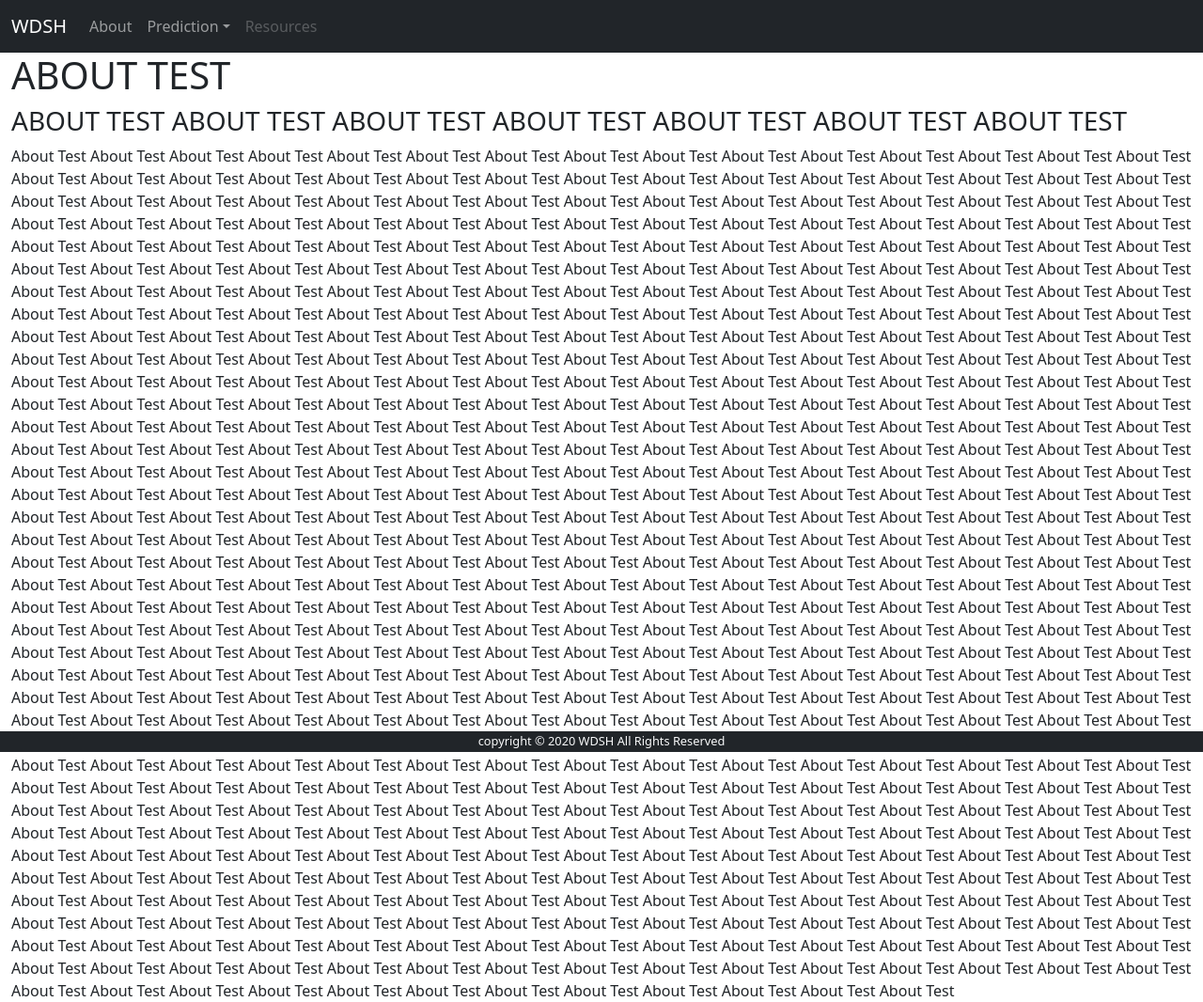
After one commit to Nougaga/hostingTest, a Django app: page /about in a window 1280 px wide. The commit adds this page. Shown: the whole page at 94% size. Run offline with Django 3.2, Linux system fonts and the light colour scheme; parts of the project's set-up code (start-up, migrations or seed data) failed here and were passed over.

Commit message:
CSS of 'base.html' : header, main, footer

```diff
--- a/hostingTest/urls.py
+++ b/hostingTest/urls.py
@@ -5,6 +5,7 @@ from . import views
 urlpatterns = [
     path('admin/', admin.site.urls),
 
-    path('', views.default_view),
+    path('', views.home, name='home'),
+    path('about', views.about, name='about'),
     path('pred/', include('pred.urls')),
 ]
--- a/hostingTest/views.py
+++ b/hostingTest/views.py
@@ -1,5 +1,8 @@
 from django.shortcuts import render
 
 
-def default_view(request):
+def home(request):
     return render(request, 'home.html')
+
+def about(request):
+    return render(request, 'about.html')
--- a/pred/templates/pred/index.html
+++ b/pred/templates/pred/index.html
@@ -1 +1,5 @@
 {% extends "base_pred.html" %}
+
+{% block content %}
+URLconf - pred:index - OK
+{% endblock content %}
--- /dev/null
+++ b/templates/about.html
@@ -0,0 +1,87 @@
+{% extends "base.html" %}
+{% block content %}
+<h1>ABOUT TEST</h1>
+<h3>ABOUT TEST ABOUT TEST ABOUT TEST ABOUT TEST ABOUT TEST ABOUT TEST ABOUT TEST </h3>
+About Test About Test About Test About Test About Test About Test About Test
+About Test About Test About Test About Test About Test About Test About Test
+About Test About Test About Test About Test About Test About Test About Test
+About Test About Test About Test About Test About Test About Test About Test
+About Test About Test About Test About Test About Test About Test About Test
+About Test About Test About Test About Test About Test About Test About Test
+About Test About Test About Test About Test About Test About Test About Test
+About Test About Test About Test About Test About Test About Test About Test
+About Test About Test About Test About Test About Test About Test About Test
+About Test About Test About Test About Test About Test About Test About Test
+About Test About Test About Test About Test About Test About Test About Test
+About Test About Test About Test About Test About Test About Test About Test
+About Test About Test About Test About Test About Test About Test About Test
+About Test About Test About Test About Test About Test About Test About Test
+About Test About Test About Test About Test About Test About Test About Test
+About Test About Test About Test About Test About Test About Test About Test
+About Test About Test About Test About Test About Test About Test About Test
+About Test About Test About Test About Test About Test About Test About Test
+About Test About Test About Test About Test About Test About Test About Test
+About Test About Test About Test About Test About Test About Test About Test
+About Test About Test About Test About Test About Test About Test About Test
+About Test About Test About Test About Test About Test About Test About Test
+About Test About Test About Test About Test About Test About Test About Test
+About Test About Test About Test About Test About Test About Test About Test
+About Test About Test About Test About Test About Test About Test About Test
+About Test About Test About Test About Test About Test About Test About Test
+About Test About Test About Test About Test About Test About Test About Test
+About Test About Test About Test About Test About Test About Test About Test
+About Test About Test About Test About Test About Test About Test About Test
+About Test About Test About Test About Test About Test About Test About Test
+About Test About Test About Test About Test About Test About Test About Test
+About Test About Test About Test About Test About Test About Test About Test
+About Test About Test About Test About Test About Test About Test About Test
+About Test About Test About Test About Test About Test About Test About Test
+About Test About Test About Test About Test About Test About Test About Test
+About Test About Test About Test About Test About Test About Test About Test
+About Test About Test About Test About Test About Test About Test About Test
+About Test About Test About Test About Test About Test About Test About Test
+About Test About Test About Test About Test About Test About Test About Test
+About Test About Test About Test About Test About Test About Test About Test
+About Test About Test About Test About Test About Test About Test About Test
+About Test About Test About Test About Test About Test About Test About Test
+About Test About Test About Test About Test About Test About Test About Test
+About Test About Test About Test About Test About Test About Test About Test
+About Test About Test About Test About Test About Test About Test About Test
+About Test About Test About Test About Test About Test About Test About Test
+About Test About Test About Test About Test About Test About Test About Test
+About Test About Test About Test About Test About Test About Test About Test
+About Test About Test About Test About Test About Test About Test About Test
+About Test About Test About Test About Test About Test About Test About Test
+About Test About Test About Test About Test About Test About Test About Test
+About Test About Test About Test About Test About Test About Test About Test
+About Test About Test About Test About Test About Test About Test About Test
+About Test About Test About Test About Test About Test About Test About Test
+About Test About Test About Test About Test About Test About Test About Test
+About Test About Test About Test About Test About Test About Test About Test
+About Test About Test About Test About Test About Test About Test About Test
+About Test About Test About Test About Test About Test About Test About Test
+About Test About Test About Test About Test About Test About Test About Test
+About Test About Test About Test About Test About Test About Test About Test
+About Test About Test About Test About Test About Test About Test About Test
+About Test About Test About Test About Test About Test About Test About Test
+About Test About Test About Test About Test About Test About Test About Test
+About Test About Test About Test About Test About Test About Test About Test
+About Test About Test About Test About Test About Test About Test About Test
+About Test About Test About Test About Test About Test About Test About Test
+About Test About Test About Test About Test About Test About Test About Test
+About Test About Test About Test About Test About Test About Test About Test
+About Test About Test About Test About Test About Test About Test About Test
+About Test About Test About Test About Test About Test About Test About Test
+About Test About Test About Test About Test About Test About Test About Test
+About Test About Test About Test About Test About Test About Test About Test
+About Test About Test About Test About Test About Test About Test About Test
+About Test About Test About Test About Test About Test About Test About Test
+About Test About Test About Test About Test About Test About Test About Test
+About Test About Test About Test About Test About Test About Test About Test
+About Test About Test About Test About Test About Test About Test About Test
+About Test About Test About Test About Test About Test About Test About Test
+About Test About Test About Test About Test About Test About Test About Test
+About Test About Test About Test About Test About Test About Test About Test
+About Test About Test About Test About Test About Test About Test About Test
+
+{% endblock content %}
--- a/templates/base.html
+++ b/templates/base.html
@@ -3,11 +3,20 @@
 
 <head>
   <meta charset="UTF-8">
-  <meta name="viewport" content="width=device-width, initial-scale=1.0">
-  <title>{% block title %}Just for Studying{% endblock title %}</title>
+  <meta name="viewport" content="width=device-width, initial-scale=1">
+  <title>{% block title %}Project WDSH{% endblock title %}</title>
   <link href="https://cdn.jsdelivr.net/npm/bootstrap@5.0.0-beta1/dist/css/bootstrap.min.css" rel="stylesheet"
     integrity="sha384-giJF6kkoqNQ00vy+HMDP7azOuL0xtbfIcaT9wjKHr8RbDVddVHyTfAAsrekwKmP1" crossorigin="anonymous">
   <style>
+    main {
+      margin-top: 3.5rem;
+    }
+
+    footer {
+      padding-top: 0.1rem;
+      padding-bottom: 0.1rem;
+      font-size: 0.8rem;
+    }
     .bd-placeholder-img {
       font-size: 1.125rem;
       text-anchor: middle;
@@ -25,45 +34,50 @@
 </head>
 
 <body>
+  <header class="site-header">
     <nav class="navbar navbar-expand-md navbar-dark bg-dark fixed-top">
       <div class="container-fluid">
-      <a class="navbar-brand" href="#">WDSH</a>
-      <button class="navbar-toggler" type="button" data-bs-toggle="collapse" data-bs-target="#navbarsExampleDefault"
-        aria-controls="navbarsExampleDefault" aria-expanded="false" aria-label="Toggle navigation">
+        <a class="navbar-brand" href="{% url 'home' %}">WDSH</a>
+        <button class="navbar-toggler" type="button" data-bs-toggle="collapse" data-bs-target="#navbarDefault"
+          aria-controls="navbarDefault" aria-expanded="false" aria-label="Toggle navigation">
           <span class="navbar-toggler-icon"></span>
         </button>
 
-      <div class="collapse navbar-collapse" id="navbarsExampleDefault">
+        <div class="collapse navbar-collapse" id="navbarDefault">
           <ul class="navbar-nav me-auto mb-2 mb-md-0">
             <li class="nav-item active">
-            <a class="nav-link" aria-current="page" href="#">Home</a>
+              <a class="nav-link" aria-current="page" href="{% url 'about' %}">About</a>
             </li>
             <li class="nav-item dropdown">
-            <a class="nav-link dropdown-toggle" href="#" id="dropdown01" data-bs-toggle="dropdown"
+              <a class="nav-link dropdown-toggle" href="" id="dropdown01" data-bs-toggle="dropdown"
                 aria-expanded="false">Prediction</a>
               <ul class="dropdown-menu" aria-labelledby="dropdown01">
-              <li><a class="dropdown-item" href="#">Tomorrow's Pick</a></li>
-              <li><a class="dropdown-item" href="#">Previous Pick</a></li>
+                <li><a class="dropdown-item" href="{% url 'pred:index' %}">Tomorrow's Pick</a></li>
+                <li><a class="dropdown-item disabled" href="#">Previous Pick</a></li>
               </ul>
             </li>
             <li class="nav-item">
-            <!-- <a class="nav-link" href="#">Data</a> -->
-            <a class="nav-link disabled" href="#" tabindex="-1" aria-disabled="true">Data</a>
+              <!-- ohlcv 구현되면 disabled 제거 후 href="{\% url 'ohlcv:index' \%}" -->
+              <a class="nav-link disabled" href="#" tabindex="-1" aria-disabled="true">Resources</a>
             </li>
           </ul>
         </div>
       </div>
     </nav>
-  <main class="container">
-
-    <div class="starter-template text-center py-5 px-3">
+  </header>
+  {% block main %}
+  <main>
+    <div class="container-fluid">
       {% block content %}
-
+      이 글이 보인다면 base.html 템플릿 그대로니까 내용물 채우셈
       {% endblock content %}
     </div>
+  </main>
+  {% endblock main %}
 
-  </main>
-
+  <footer class="site-footer fixed-bottom bg-dark text-light text-center">
+    copyright &copy; 2020 WDSH All Rights Reserved
+  </footer>
   <script src="https://cdn.jsdelivr.net/npm/bootstrap@5.0.0-beta1/dist/js/bootstrap.bundle.min.js"
     integrity="sha384-ygbV9kiqUc6oa4msXn9868pTtWMgiQaeYH7/t7LECLbyPA2x65Kgf80OJFdroafW"
     crossorigin="anonymous"></script>
```
Also changed, not shown: templates/home.html (+1 -9 lines), 1 other file. Lines whose indentation alone changed are shown as unchanged.
